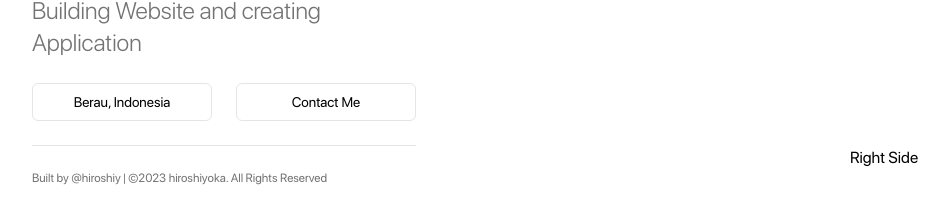
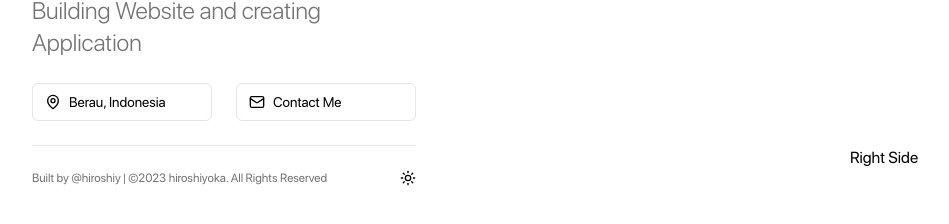
Before and after one commit to hiroshiyoka/hiroshiy.bento, a Next.js app: page / in a window 1280 px wide. Shown: the part 242-466 px from the top of the page, without its empty margins (0-949 px from the left). Built offline with nearby package versions, Linux system fonts and the light colour scheme.

Commit message:
add react-icons

```diff
--- a/app/page.tsx
+++ b/app/page.tsx
@@ -1,4 +1,6 @@
 // import { ThemeToggle } from '@/components/theme.toggle'
+import { LuMapPin, LuMail } from "react-icons/lu";
+import { ThemeToggle } from '@/components/theme.toggle'
 import { siteConfig } from '@/config/site.config'
 import Image from 'next/image'
 
@@ -31,10 +33,12 @@ export default function Home() {
           </div>
 
           <div className="flex items-center gap-6 justify-between text-sm">
-            <a className="flex justify-center border border-neutral-200 w-full gap-2 dark:border-neutral-800 py-2 px-3 rounded-md" href={siteConfig.locationLink}>
+            <a className="flex items-center border border-neutral-200 w-full gap-2 dark:border-neutral-800 py-2 px-3 rounded-md" href={siteConfig.locationLink}>
+              <LuMapPin size="16" />
               {siteConfig.location}
             </a>
-            <a className="flex justify-center border border-neutral-200 w-full gap-2 dark:border-neutral-800 py-2 px-3 rounded-md" href={`mailto:${siteConfig.email}`}>
+            <a className="flex items-center border border-neutral-200 w-full gap-2 dark:border-neutral-800 py-2 px-3 rounded-md" href={`mailto:${siteConfig.email}`}>
+              <LuMail size="16" />
               Contact Me
             </a>
           </div>
@@ -43,6 +47,7 @@ export default function Home() {
             <div className="text-neutral-500">
               Built by @hiroshiy | ©2023 hiroshiyoka. All Rights Reserved
             </div>
+            <ThemeToggle />
           </div>
         </div>
       </div>
--- a/components/theme.toggle.tsx
+++ b/components/theme.toggle.tsx
@@ -1,5 +1,6 @@
 "use client";
 
+import { LuMoon, LuSun } from "react-icons/lu"
 import { Moon, Sun } from "lucide-react";
 import { useTheme } from "next-themes";
 
@@ -11,11 +12,11 @@ export function ThemeToggle() {
       className="relative inline-flex"
       onClick={() => setTheme(theme === "light" ? "dark" : "light")}
     >
-      <Sun
+      <LuSun
         size="16"
         className="transition-all scale-100 rotate-0 dark:-rotate-90 dark:scale-0"
       />
-      <Moon
+      <LuMoon
         size="16"
         className="absolute transition-all scale-0 rotate-90 dark:rotate-0 dark:scale-100"
       />
--- a/package.json
+++ b/package.json
@@ -21,6 +21,7 @@
     "postcss": "8.4.27",
     "react": "18.2.0",
     "react-dom": "18.2.0",
+    "react-icons": "^4.10.1",
     "tailwindcss": "3.3.3",
     "typescript": "5.1.6"
   }
```
Also changed, not shown: 1 other file (tests, documents, lock files or other folders).
